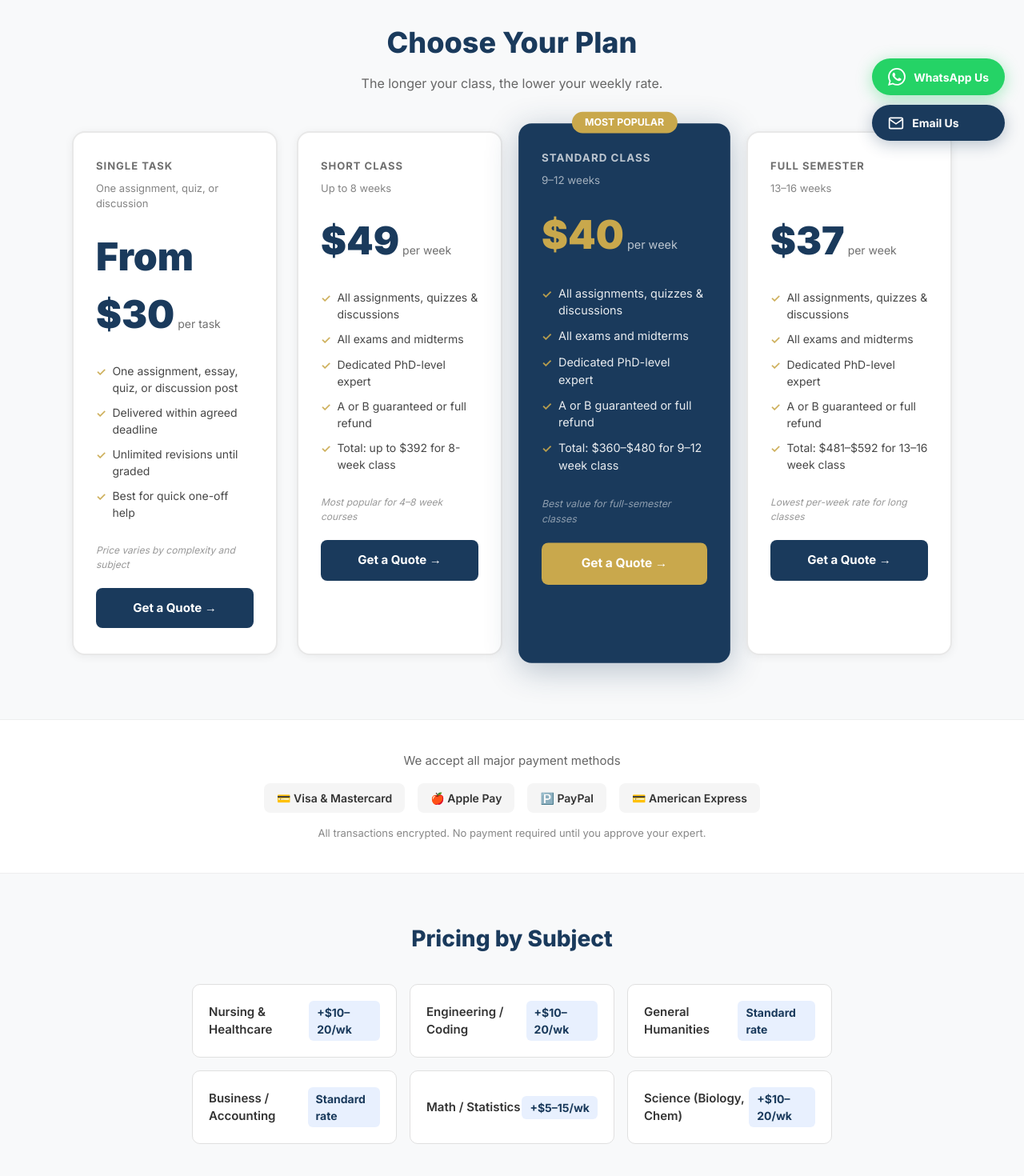
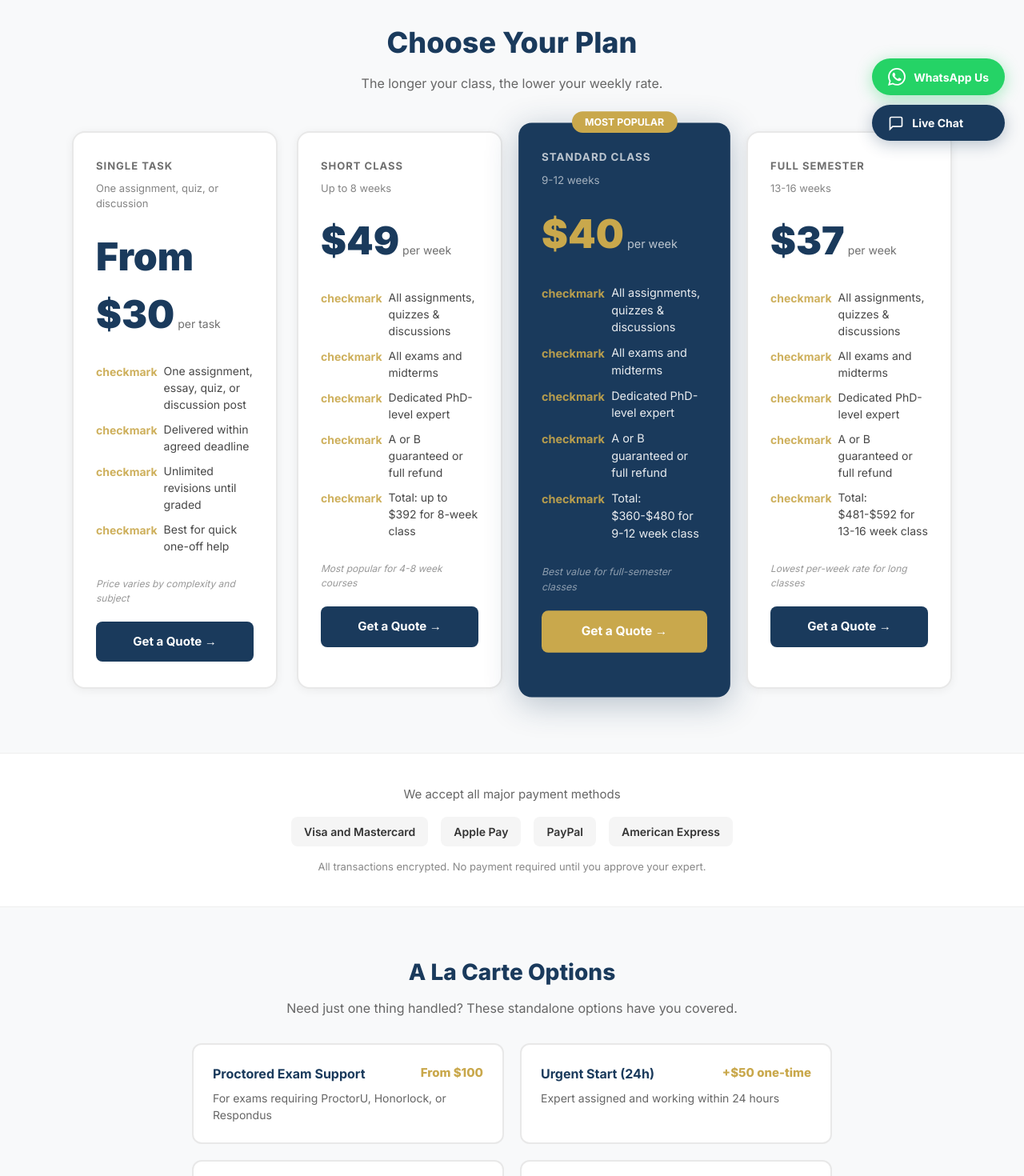
Before and after one commit to gradeduarantee/gradeguaranteed, a Next.js app: page /pricing in a window 1280 px wide. Shown: the part 600-2070 px from the top of the page at 80% size. Built offline with nearby package versions, Linux system fonts and the light colour scheme.

Commit message:
Fix forms (FormSubmit + phone field), add live chat button, remove pricing-by-subject section

```diff
--- a/app/layout.js
+++ b/app/layout.js
@@ -34,6 +34,23 @@ export default function RootLayout({ children }) {
       <body>
         {children}
 
+        {/* Tawk.to Live Chat Script */}
+        <script
+          dangerouslySetInnerHTML={{
+            __html: `
+              var Tawk_API=Tawk_API||{}, Tawk_LoadStart=new Date();
+              (function(){
+                var s1=document.createElement("script"),s0=document.getElementsByTagName("script")[0];
+                s1.async=true;
+                s1.src='https://embed.tawk.to/TAWK_PROPERTY_ID/TAWK_WIDGET_ID';
+                s1.charset='UTF-8';
+                s1.setAttribute('crossorigin','*');
+                s0.parentNode.insertBefore(s1,s0);
+              })();
+            `,
+          }}
+        />
+
         {/* Floating Chat Buttons */}
         <div style={{
           position: 'fixed',
@@ -44,6 +61,7 @@ export default function RootLayout({ children }) {
           gap: '12px',
           zIndex: 9999,
         }}>
+          {/* WhatsApp Button */}
           <a
             href="https://wa.me/15551234567?text=Hi%2C%20I%20need%20help%20with%20my%20online%20class"
             target="_blank"
@@ -69,9 +87,10 @@ export default function RootLayout({ children }) {
             WhatsApp Us
           </a>
 
-          <a
-            href="mailto:support@gradeguaranteed.com?subject=Online%20Class%20Help%20Request"
-            title="Email Us"
+          {/* Live Chat Button */}
+          <button
+            onClick={() => { if (typeof Tawk_API !== 'undefined') Tawk_API.toggle(); }}
+            title="Live Chat"
             style={{
               display: 'flex',
               alignItems: 'center',
@@ -80,18 +99,18 @@ export default function RootLayout({ children }) {
               color: 'white',
               padding: '12px 20px',
               borderRadius: '50px',
-              textDecoration: 'none',
+              border: 'none',
+              cursor: 'pointer',
               fontWeight: 700,
               fontSize: '14px',
               boxShadow: '0 4px 20px rgba(26,58,92,0.3)',
             }}
           >
             <svg width="20" height="20" viewBox="0 0 24 24" fill="none" stroke="white" strokeWidth="2">
-              <path d="M4 4h16c1.1 0 2 .9 2 2v12c0 1.1-.9 2-2 2H4c-1.1 0-2-.9-2-2V6c0-1.1.9-2 2-2z"/>
-              <polyline points="22,6 12,13 2,6"/>
+              <path d="M21 15a2 2 0 0 1-2 2H7l-4 4V5a2 2 0 0 1 2-2h14a2 2 0 0 1 2 2z"/>
             </svg>
-            Email Us
-          </a>
+            Live Chat
+          </button>
         </div>
       </body>
     </html>
--- a/app/pricing/page.js
+++ b/app/pricing/page.js
@@ -38,11 +38,11 @@ const tiers = [
       'Total: up to $392 for 8-week class',
     ],
     cta: 'Get a Quote',
-    note: 'Most popular for 4–8 week courses',
+    note: 'Most popular for 4-8 week courses',
   },
   {
     label: 'Standard Class',
-    sublabel: '9–12 weeks',
+    sublabel: '9-12 weeks',
     price: '$40',
     unit: 'per week',
     highlight: true,
@@ -51,14 +51,14 @@ const tiers = [
       'All exams and midterms',
       'Dedicated PhD-level expert',
       'A or B guaranteed or full refund',
-      'Total: $360–$480 for 9–12 week class',
+      'Total: $360-$480 for 9-12 week class',
     ],
     cta: 'Get a Quote',
     note: 'Best value for full-semester classes',
   },
   {
     label: 'Full Semester',
-    sublabel: '13–16 weeks',
+    sublabel: '13-16 weeks',
     price: '$37',
     unit: 'per week',
     highlight: false,
@@ -67,7 +67,7 @@ const tiers = [
       'All exams and midterms',
       'Dedicated PhD-level expert',
       'A or B guaranteed or full refund',
-      'Total: $481–$592 for 13–16 week class',
+      'Total: $481-$592 for 13-16 week class',
     ],
     cta: 'Get a Quote',
     note: 'Lowest per-week rate for long classes',
@@ -81,20 +81,12 @@ const addOns = [
   { name: 'Discussion Posts Only', price: 'From $15/post', desc: 'Weekly discussion posts and peer responses' },
 ]
 
-const subjects = [
-  { name: 'Nursing & Healthcare', modifier: '+$10–20/wk' },
-  { name: 'Engineering / Coding', modifier: '+$10–20/wk' },
-  { name: 'General Humanities', modifier: 'Standard rate' },
-  { name: 'Business / Accounting', modifier: 'Standard rate' },
-  { name: 'Math / Statistics', modifier: '+$5–15/wk' },
-  { name: 'Science (Biology, Chem)', modifier: '+$10–20/wk' },
-]
-
 export default function PricingPage() {
   return (
     <>
       <Header />
       <main>
+        {/* Hero */}
         <section style={{ background: 'linear-gradient(135deg, #1a3a5c 0%, #0d2340 100%)', color: 'white', padding: '80px 24px 60px', textAlign: 'center' }}>
           <p style={{ color: '#c9a84c', fontWeight: 700, letterSpacing: '2px', fontSize: '13px', textTransform: 'uppercase', marginBottom: '16px' }}>Transparent Pricing</p>
           <h1 style={{ fontSize: 'clamp(32px, 5vw, 52px)', fontWeight: 800, marginBottom: '20px', lineHeight: 1.2 }}>
@@ -110,6 +102,7 @@ export default function PricingPage() {
           </div>
         </section>
 
+        {/* Tiers */}
         <section style={{ padding: '80px 24px', background: '#f8f9fa' }}>
           <div style={{ maxWidth: '1100px', margin: '0 auto' }}>
             <h2 style={{ textAlign: 'center', fontSize: 'clamp(24px, 3vw, 36px)', fontWeight: 800, color: '#1a3a5c', marginBottom: '12px' }}>Choose Your Plan</h2>
@@ -140,7 +133,7 @@ export default function PricingPage() {
                   <ul style={{ listStyle: 'none', padding: 0, margin: '0 0 28px', display: 'flex', flexDirection: 'column', gap: '10px' }}>
                     {tier.features.map((f) => (
                       <li key={f} style={{ fontSize: '14px', display: 'flex', gap: '8px', alignItems: 'flex-start', opacity: 0.9 }}>
-                        <span style={{ color: '#c9a84c', fontWeight: 700, marginTop: '1px' }}>✓</span>
+                        <span style={{ color: '#c9a84c', fontWeight: 700, marginTop: '1px' }}>checkmark</span>
                         {f}
                       </li>
                     ))}
@@ -158,11 +151,12 @@ export default function PricingPage() {
           </div>
         </section>
 
+        {/* Payment Methods */}
         <section style={{ padding: '40px 24px', background: 'white', borderTop: '1px solid #eee', borderBottom: '1px solid #eee' }}>
           <div style={{ maxWidth: '800px', margin: '0 auto', textAlign: 'center' }}>
             <p style={{ color: '#666', fontSize: '15px', marginBottom: '16px' }}>We accept all major payment methods</p>
             <div style={{ display: 'flex', gap: '16px', justifyContent: 'center', flexWrap: 'wrap', alignItems: 'center' }}>
-              {['💳 Visa & Mastercard', '🍎 Apple Pay', '🅿️ PayPal', '💳 American Express'].map(m => (
+              {['Visa and Mastercard', 'Apple Pay', 'PayPal', 'American Express'].map(m => (
                 <span key={m} style={{ background: '#f5f5f5', padding: '8px 16px', borderRadius: '8px', fontSize: '14px', fontWeight: 600, color: '#333' }}>{m}</span>
               ))}
             </div>
@@ -170,26 +164,14 @@ export default function PricingPage() {
           </div>
         </section>
 
+        {/* Add-Ons */}
         <section style={{ padding: '60px 24px', background: '#f8f9fa' }}>
           <div style={{ maxWidth: '800px', margin: '0 auto' }}>
-            <h2 style={{ textAlign: 'center', fontSize: '28px', fontWeight: 800, color: '#1a3a5c', marginBottom: '36px' }}>Pricing by Subject</h2>
-            <div style={{ display: 'grid', gridTemplateColumns: 'repeat(auto-fit, minmax(220px, 1fr))', gap: '16px' }}>
-              {subjects.map(s => (
-                <div key={s.name} style={{ background: 'white', padding: '20px', borderRadius: '10px', border: '1px solid #e0e0e0', display: 'flex', justifyContent: 'space-between', alignItems: 'center' }}>
-                  <span style={{ fontWeight: 600, color: '#333', fontSize: '15px' }}>{s.name}</span>
-                  <span style={{ color: '#1a3a5c', fontWeight: 700, fontSize: '14px', background: '#e8f0fe', padding: '4px 10px', borderRadius: '6px' }}>{s.modifier}</span>
-                </div>
-              ))}
-            </div>
-          </div>
-        </section>
-
-        <section style={{ padding: '60px 24px', background: 'white' }}>
-          <div style={{ maxWidth: '800px', margin: '0 auto' }}>
-            <h2 style={{ textAlign: 'center', fontSize: '28px', fontWeight: 800, color: '#1a3a5c', marginBottom: '36px' }}>À La Carte Options</h2>
+            <h2 style={{ textAlign: 'center', fontSize: '28px', fontWeight: 800, color: '#1a3a5c', marginBottom: '12px' }}>A La Carte Options</h2>
+            <p style={{ textAlign: 'center', color: '#666', marginBottom: '32px' }}>Need just one thing handled? These standalone options have you covered.</p>
             <div style={{ display: 'grid', gridTemplateColumns: 'repeat(auto-fit, minmax(280px, 1fr))', gap: '20px' }}>
               {addOns.map(a => (
-                <div key={a.name} style={{ padding: '24px', border: '2px solid #e8e8e8', borderRadius: '12px' }}>
+                <div key={a.name} style={{ padding: '24px', border: '2px solid #e8e8e8', borderRadius: '12px', background: 'white' }}>
                   <div style={{ display: 'flex', justifyContent: 'space-between', alignItems: 'flex-start', marginBottom: '8px' }}>
                     <h3 style={{ fontWeight: 700, color: '#1a3a5c', fontSize: '16px', margin: 0 }}>{a.name}</h3>
                     <span style={{ color: '#c9a84c', fontWeight: 800, fontSize: '15px', whiteSpace: 'nowrap', marginLeft: '12px' }}>{a.price}</span>
@@ -201,17 +183,18 @@ export default function PricingPage() {
           </div>
         </section>
 
-        <section style={{ padding: '60px 24px', background: '#f8f9fa' }}>
+        {/* FAQs */}
+        <section style={{ padding: '60px 24px', background: 'white' }}>
           <div style={{ maxWidth: '720px', margin: '0 auto' }}>
             <h2 style={{ textAlign: 'center', fontSize: '28px', fontWeight: 800, color: '#1a3a5c', marginBottom: '36px' }}>Pricing FAQs</h2>
             {[
-              { q: 'Do I pay upfront?', a: 'No. You get a free quote, approve the price, and only pay once you have agreed to proceed.' },
+              { q: 'Do I pay upfront?', a: 'No. You get a free quote, approve the price, and only pay once you have agreed to proceed. We never charge without your approval.' },
               { q: 'What if I fail to get an A or B?', a: 'You get a 100% refund. Our guarantee is absolute. In 10+ years of operation, our refund rate is under 2%.' },
-              { q: 'Can I pay in instalments?', a: 'Yes. For classes longer than 8 weeks, we offer a weekly or bi-weekly payment schedule.' },
+              { q: 'Can I pay in instalments?', a: 'Yes. For classes longer than 8 weeks we offer a weekly or bi-weekly payment schedule. Ask about this when you get your quote.' },
               { q: 'What payment methods do you accept?', a: 'All major credit and debit cards (Visa, Mastercard, Amex, Discover), Apple Pay, and PayPal.' },
               { q: 'Are there any hidden fees?', a: 'None. The price in your quote is the price you pay. No setup fees, no platform fees, no surprises.' },
             ].map(({ q, a }) => (
-              <details key={q} style={{ marginBottom: '16px', background: 'white', borderRadius: '10px', border: '1px solid #e0e0e0', overflow: 'hidden' }}>
+              <details key={q} style={{ marginBottom: '16px', background: '#f8f9fa', borderRadius: '10px', border: '1px solid #e0e0e0', overflow: 'hidden' }}>
                 <summary style={{ padding: '20px 24px', fontWeight: 700, cursor: 'pointer', color: '#1a3a5c', fontSize: '16px', listStyle: 'none' }}>{q}</summary>
                 <p style={{ padding: '0 24px 20px', color: '#555', lineHeight: 1.7, margin: 0 }}>{a}</p>
               </details>
```
Also changed, not shown: components/SubjectPageTemplate.js (+10 -2 lines).
